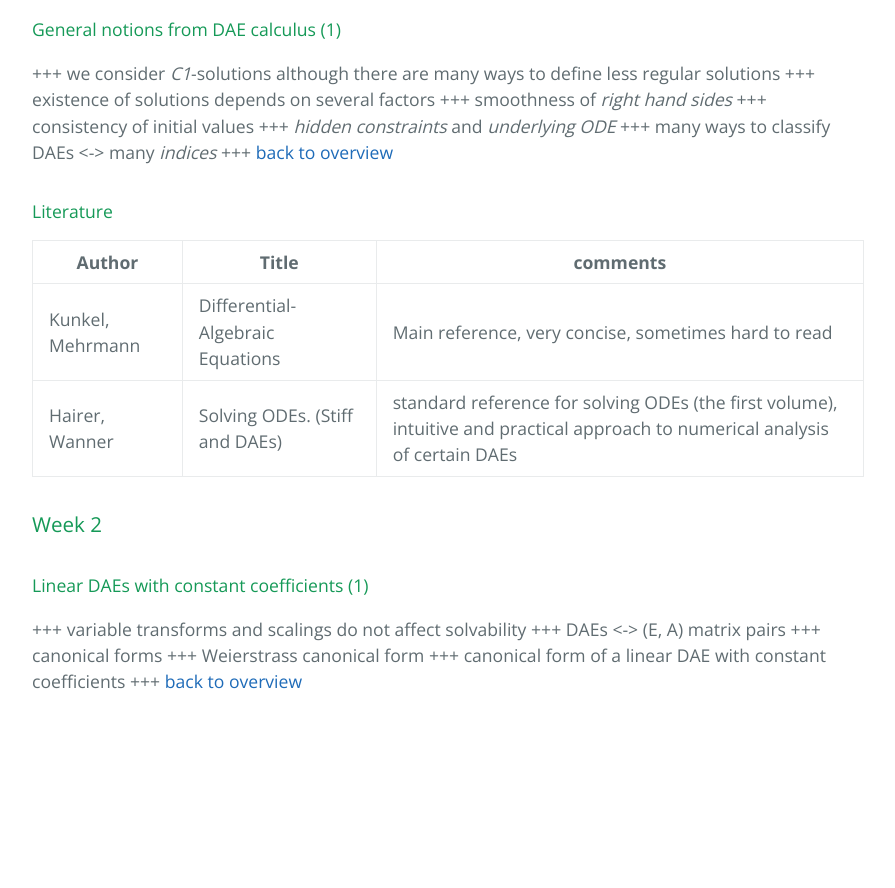
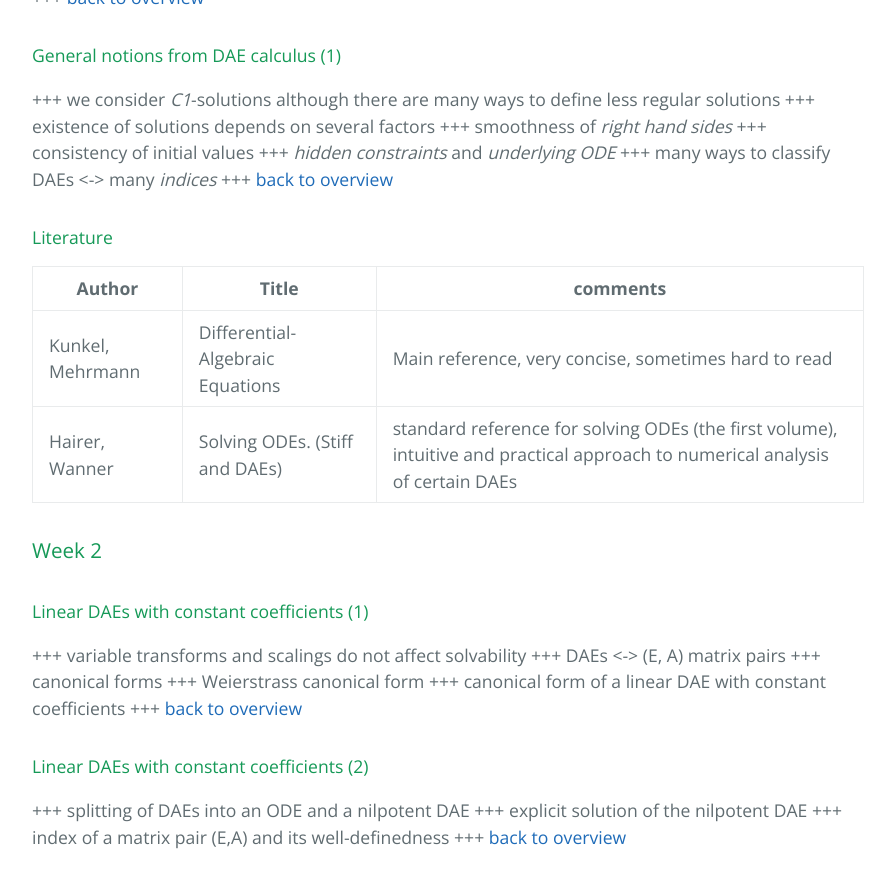
Before and after one commit to highlando/16-dae-course-ovgu, a Jekyll site: the page built from index.md, in a window 1280 px wide and 900 px high, scrolled down 1916 px. Shown: the top 888 px of the window, without its empty margins (192-1087 px from the left). Built offline with Jekyll 4.4.1, drawn with Linux system fonts in a browser that asks for light colours; emoji names are drawn with the system emoji font; before the commit the page ends 2660 px from its top, so only the background shows below that; some of the changed text lies outside the part shown.

Commit message:
update on week 2

```diff
--- a/index.md
+++ b/index.md
@@ -5,7 +5,8 @@ layout: index
 Course DAEs - OvGU - 2016
 -----
 
-> :rocket: The lecture of Wednesday, April 20th, is shifted to 9:00.
+> :rocket: The lecture of Wednesday, April 20th, is shifted to 9:00-10:30.
+> :rocket: :rocket: In the next lecture on Wednesday, April 19th, we will discuss [exercise sheet I](exercises/01/ueb01.pdf)
 
 Here you find basic and current information and materials for the lecture
 *DAEs* at the OvGU in the summer term 2016.
@@ -75,3 +76,6 @@ Here you find basic and current information and materials for the lecture
 
 #### Linear DAEs with constant coefficients (1)
 +++ variable transforms and scalings do not affect solvability +++ DAEs <-> (E, A) matrix pairs +++ canonical forms +++ Weierstrass canonical form +++ canonical form of a linear DAE with constant coefficients +++ [back to overview](#overview)
+
+#### Linear DAEs with constant coefficients (2)
++++ splitting of DAEs into an ODE and a nilpotent DAE +++ explicit solution of the nilpotent DAE +++ index of a matrix pair (E,A) and its well-definedness +++ [back to overview](#overview)
```
